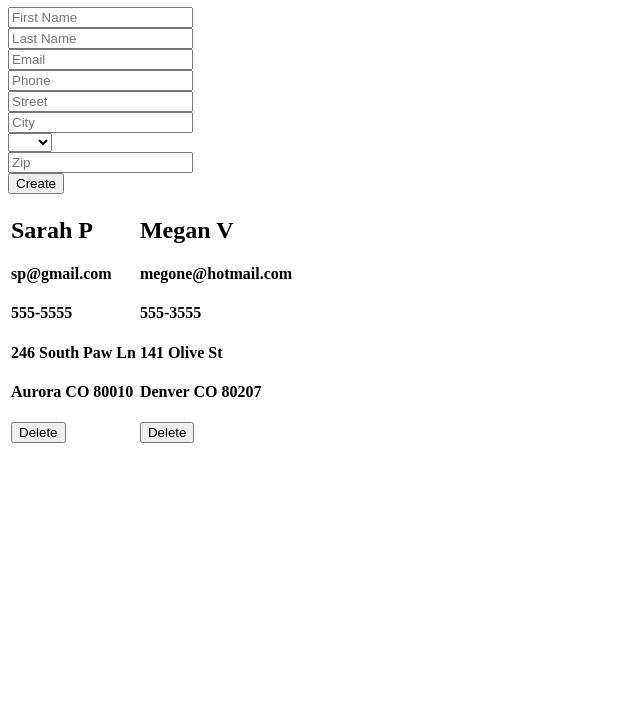
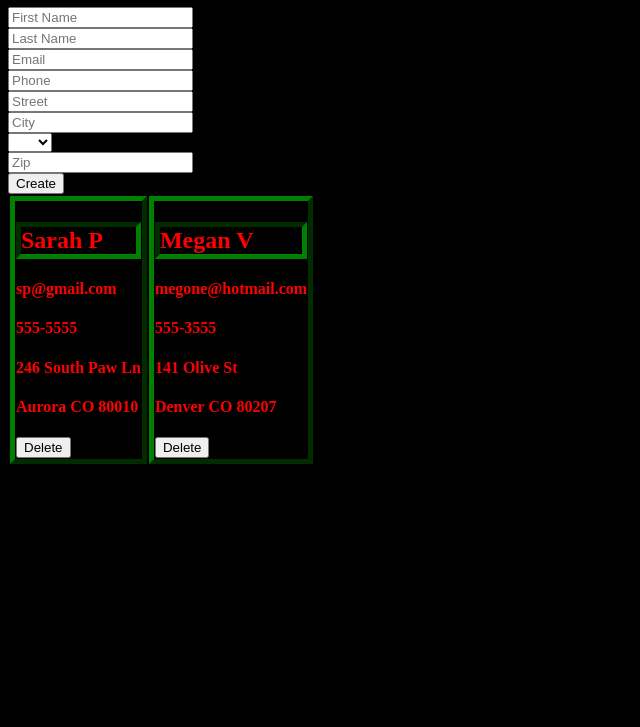
Before and after one commit to spassantino/ContactsAngular, a plain HTML site: page index.html in a window 1280 px wide. Shown: the part 73-800 px from the top of the page, without its empty margins (0-640 px from the left). Drawn offline with Linux system fonts and the light colour scheme.

Commit message:
playing with styles

```diff
--- a/css/app.css
+++ b/css/app.css
@@ -0,0 +1,16 @@
+body{
+  background-color: black;
+  color: white;
+}
+td{
+  border-style: outset;;
+  border-color: green;
+  border-width: thick;
+  color: red;
+}
+h2{
+  border-style: inset;
+  border-width: thick;
+  border-color: green;
+  color: red;
+}
--- a/index.html
+++ b/index.html
@@ -3,7 +3,8 @@
 <html ng-app="ngContacts">
 <head>
   <title>ngContacts</title>
-  <script src="js/angular.min.js"></script>
+  <link href="css/app.css" rel="stylesheet">
+<script src="js/angular.min.js"></script>
 <script src="js/ngApp.js"></script>
 <script src="js/components/appComponent.js"></script>
 <script src="js/components/contactComponent.js"></script>
--- a/js/components/contactComponent.js
+++ b/js/components/contactComponent.js
@@ -10,9 +10,7 @@ angular.module("ngContacts")
     vm.newAddressCity = "";
     vm.newState= "";
     vm.newAddressZip = "";
-    console.log(STATES_LIST.states);
     vm.states= STATES_LIST.states;
-    console.log(vm.states);
     vm.contacts = contactService.getContacts();
     vm.addContact = function(firstname, lastname, email, phone, str, cit, stat, zi){
       contactService.createContact(firstname, lastname, email, phone, str, cit, stat, zi);
```
